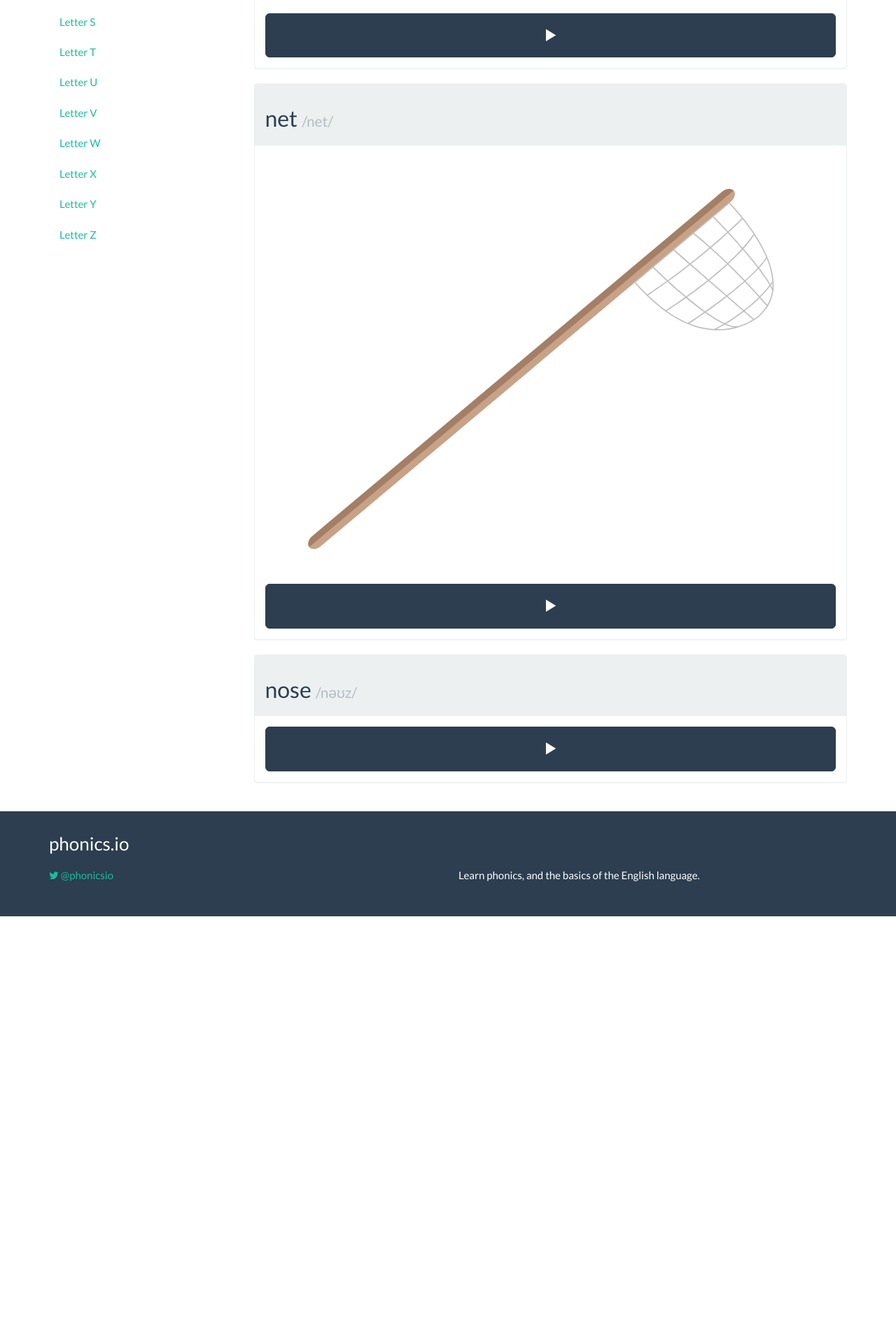
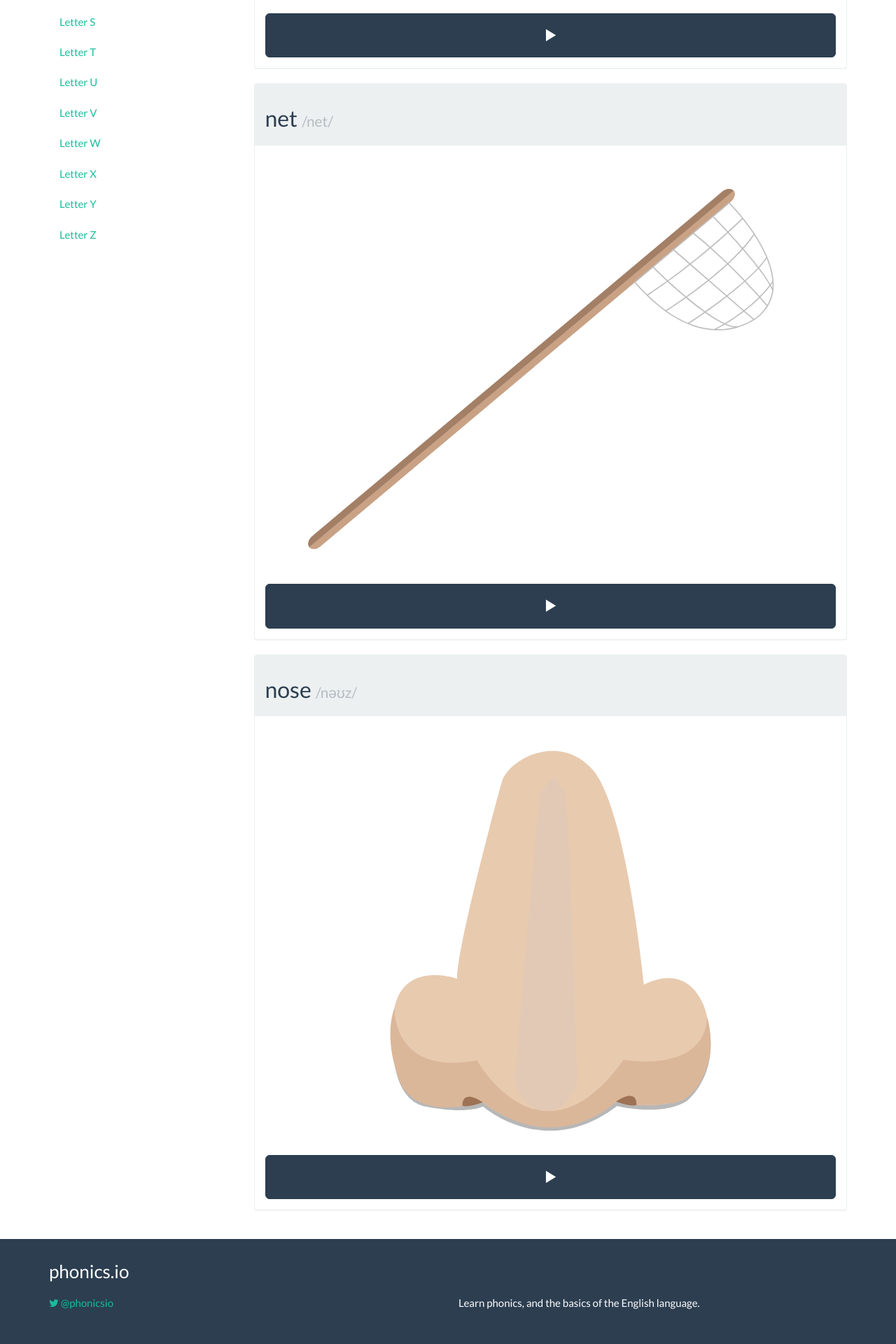
Before and after one commit to irmbrady/phonics.io, a Jekyll site: the page built from letters/n.html, in a window 1280 px wide. Shown: the part 852-2772 px from the top of the page at 70% size. Built offline with Jekyll 4.4.1, drawn with Linux system fonts in a browser that asks for light colours; nearby versions of some CDN libraries; before the commit the page ends 2161 px from its top, so only the background shows below that.

Commit message:
Added noes svg

```diff
--- a/letters/n.html
+++ b/letters/n.html
@@ -42,7 +42,7 @@
     <h2>nose <small>/nəʊz/</small></h2>
   </div>
   <div class="panel-body">
-    <!-- <img src="/../resources/images/XX.svg" alt="XX" style="width: 100%; display: block;"/> -->
+    <img src="/../resources/images/nose.svg" alt="nose" style="width: 100%; display: block;"/>
     <audio id="say-nose">
       <source src="/../resources/sounds/mp3/nose.mp3" type="audio/mpeg" />
       <source src="/../resources/sounds/ogg/nose.ogg" type="audio/ogg" />
```
Also changed, not shown: resources/images/nose.svg (added).
